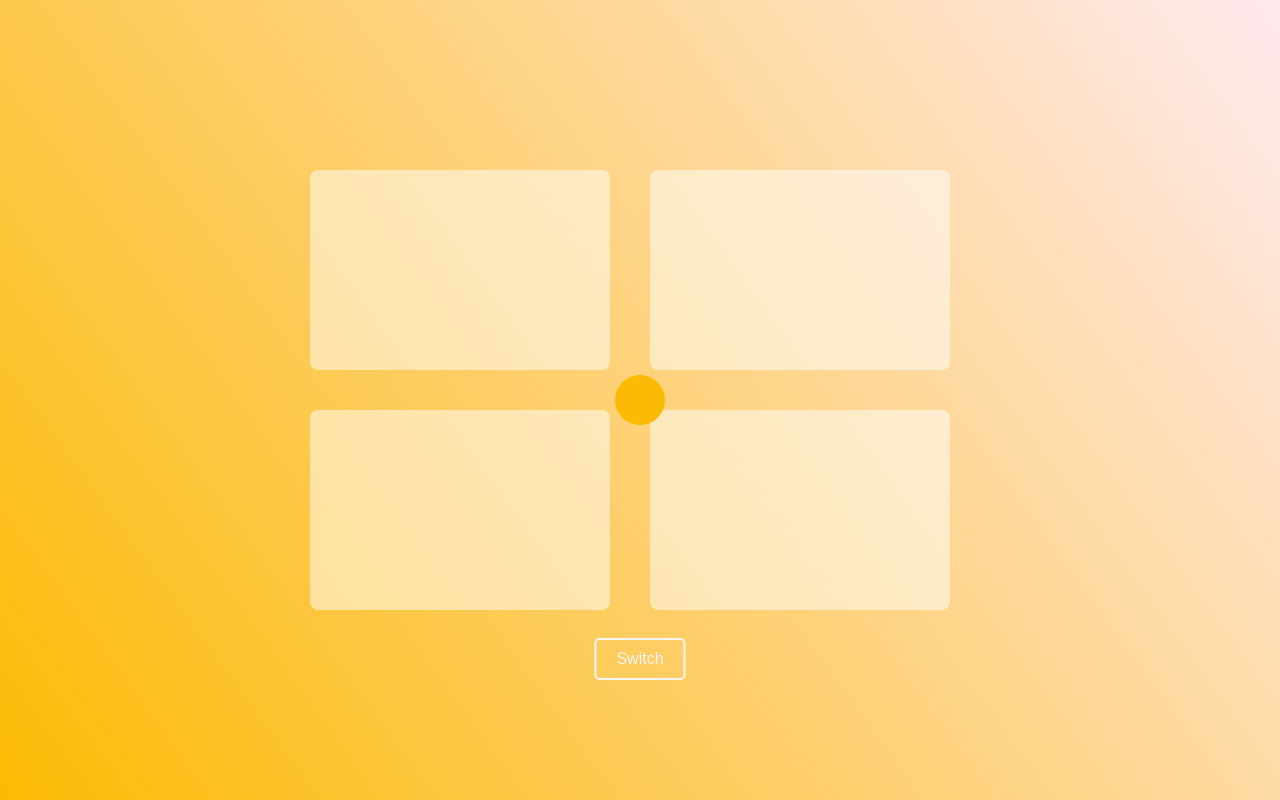
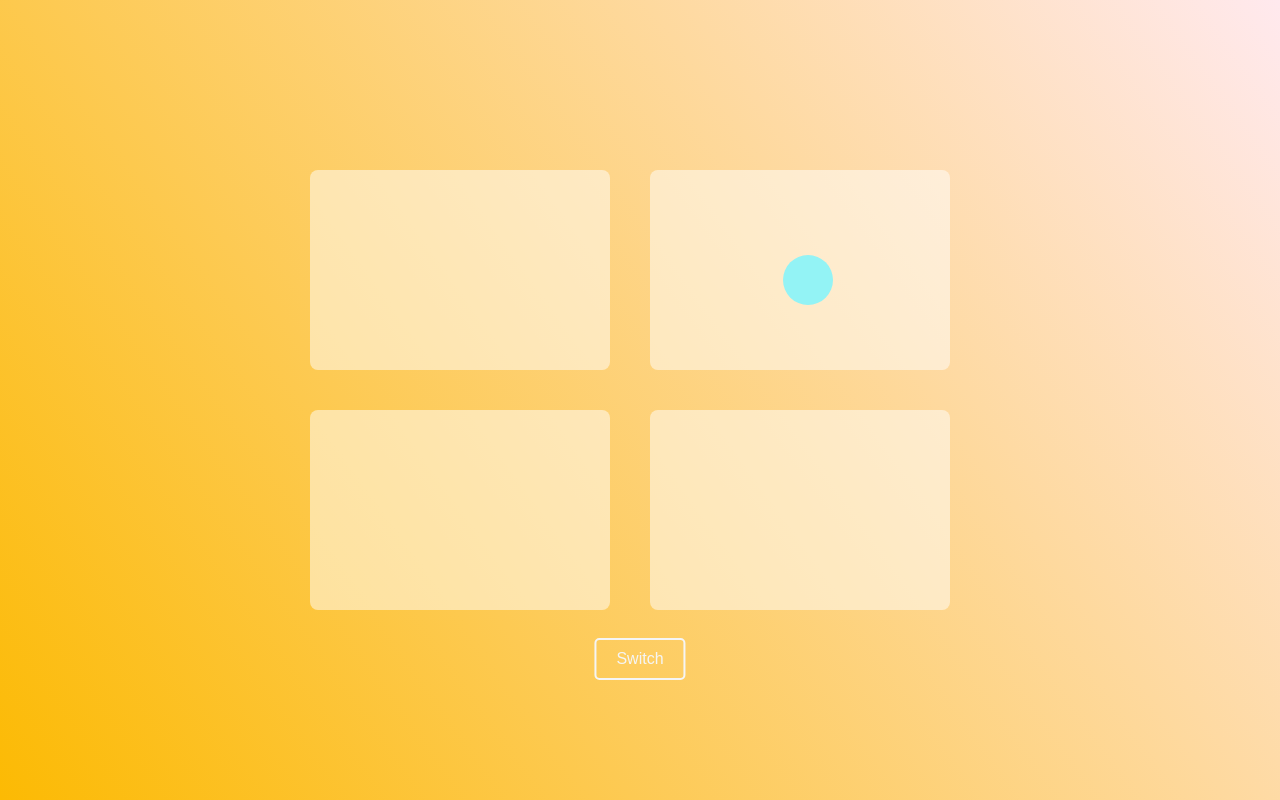
Before and after one commit to fromhelianthus/my-framer, a React (Create React App) app: page / in a window 1280 px wide. Built offline with nearby package versions, Linux system fonts and the light colour scheme.

Commit message:
feat: compelete circle animation

```diff
--- a/src/App.tsx
+++ b/src/App.tsx
@@ -64,7 +64,7 @@ const App: React.FC = () => {
                                     position: "fixed",
                                     top: "50%",
                                     left: "50%",
-                                    zIndex: 10,
+                                    zIndex: 10, // 중앙으로 온 박스는 높은 z-index
                                 }}
                                 key={`active-${index}`}
                                 transition={{ duration: 0.3 }}
@@ -77,6 +77,7 @@ const App: React.FC = () => {
                                 animate={{
                                     opacity: 0.5,
                                 }}
+                                style={{ zIndex: 5 }} // 다른 박스들도 z-index를 설정
                                 key={`inactive-${index}`}
                             />
                         )}
@@ -87,23 +88,27 @@ const App: React.FC = () => {
             {/* 동그란 원 */}
             <motion.div
                 className="circle"
+                initial={{
+                    x: "30%",
+                    y: "30%",
+                }}
                 animate={{
-                    x: isMoving ? "50%" : "-50%", // 2번째 박스 -> 4번째 박스로 이동
-                    y: isMoving ? "50%" : "-50%", // 2번째 박스 -> 4번째 박스로 이동
+                    x: isMoving ? "-30vw" : "30%", // 버튼 클릭 시 위치 이동
+                    y: isMoving ? "30vh" : "30%",
                 }}
                 transition={{
-                    duration: 1, // 이동 시간
+                    duration: 1,
                     ease: "easeInOut",
                 }}
                 style={{
                     position: "absolute",
-                    top: "50%",
-                    left: "50%",
-                    transform: "translate(-50%, -50%)",
-                    backgroundColor: "#fcba03",
+                    top: "30%",
+                    left: "60%",
+                    backgroundColor: "#93f3f5",
                     borderRadius: "50%",
-                    width: "50px", // 동그라미 크기
+                    width: "50px",
                     height: "50px",
+                    zIndex: 1, // 동그라미가 박스 아래로 배치되도록 낮은 z-index
                 }}
             />
 
```
